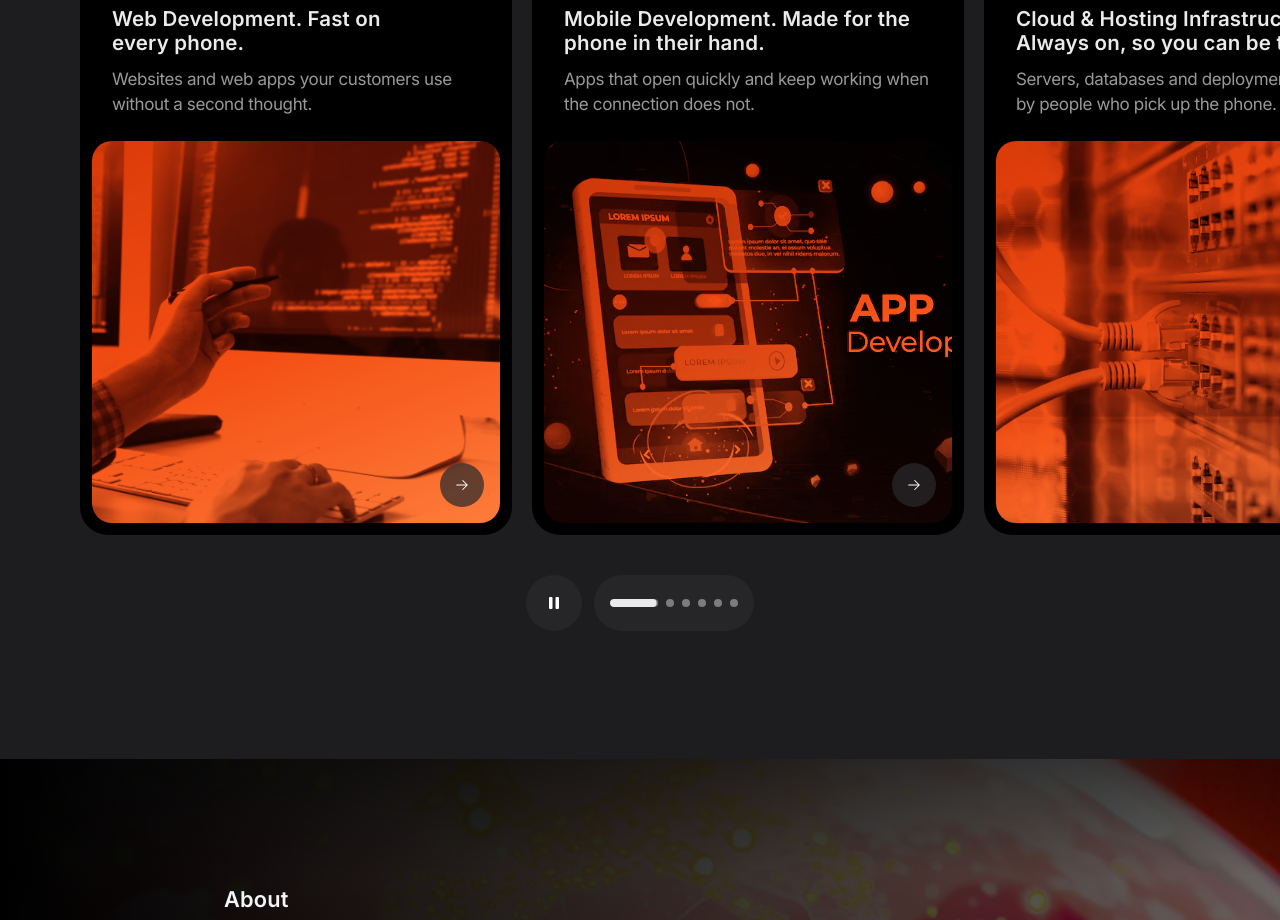
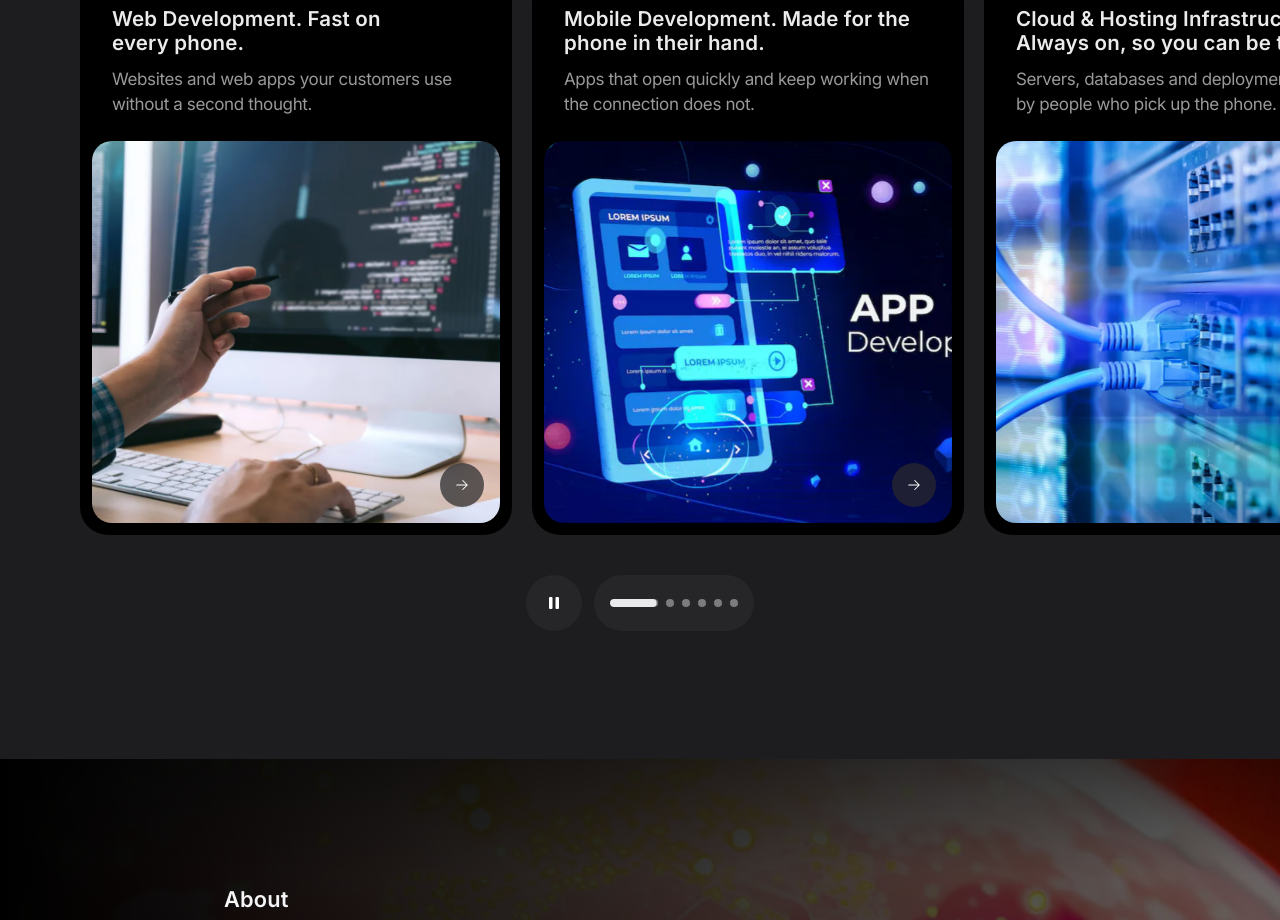
Before and after one commit to AudrinL/AxxonTek, a Next.js app: page / in a window 1280 px wide. Shown: the part 1044-1964 px from the top of the page. Built offline with nearby package versions, Linux system fonts and the light colour scheme; no server answers.

Commit message:
Updating Hero UX

```diff
--- a/components/sections/OurProducts.tsx
+++ b/components/sections/OurProducts.tsx
@@ -241,8 +241,8 @@ export function OurProducts() {
                 </p>
               </div>
 
-              {/* The photograph sits below it, in its own rounded frame, all
-                  tinted the same orange so six sources read as one set. */}
+              {/* The photograph sits below it, in its own rounded frame,
+                  in its natural colours. */}
               <div className="relative mx-3 mb-3 min-h-0 flex-1 overflow-hidden rounded-[1.25rem]">
                 <div
                   ref={(el) => {
@@ -258,19 +258,8 @@ export function OurProducts() {
                     draggable={false}
                     sizes="(min-width: 1024px) 432px, (min-width: 640px) 384px, 82vw"
                     priority={i < 3}
-                    className="object-cover grayscale brightness-[1.3] contrast-[1.1]"
+                    className="object-cover"
                     style={{ objectPosition: item.focus }}
-                  />
-                  <div
-                    className="absolute inset-0 mix-blend-multiply"
-                    style={{
-                      background:
-                        "linear-gradient(160deg, var(--ember-deep) 0%, var(--ember) 50%, #ff8a55 100%)",
-                    }}
-                  />
-                  <div
-                    className="absolute inset-0 mix-blend-soft-light"
-                    style={{ background: "var(--ember)", opacity: 0.55 }}
                   />
                 </div>
 
```
